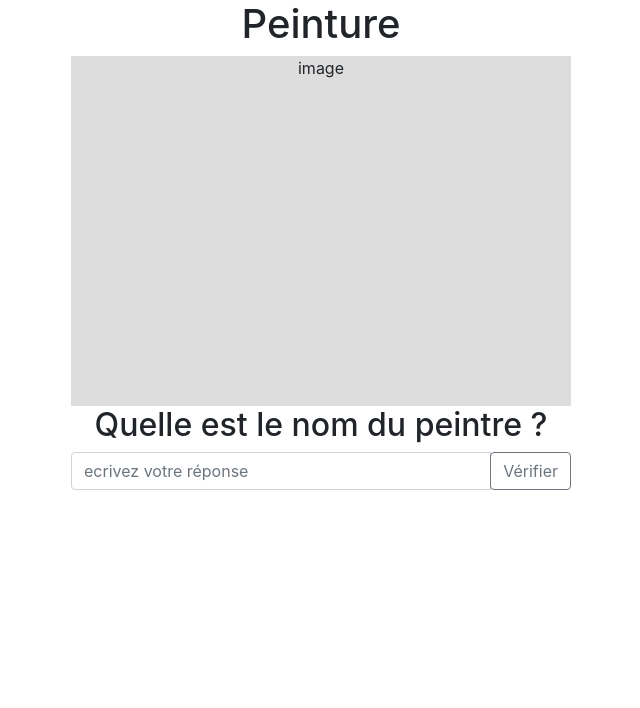
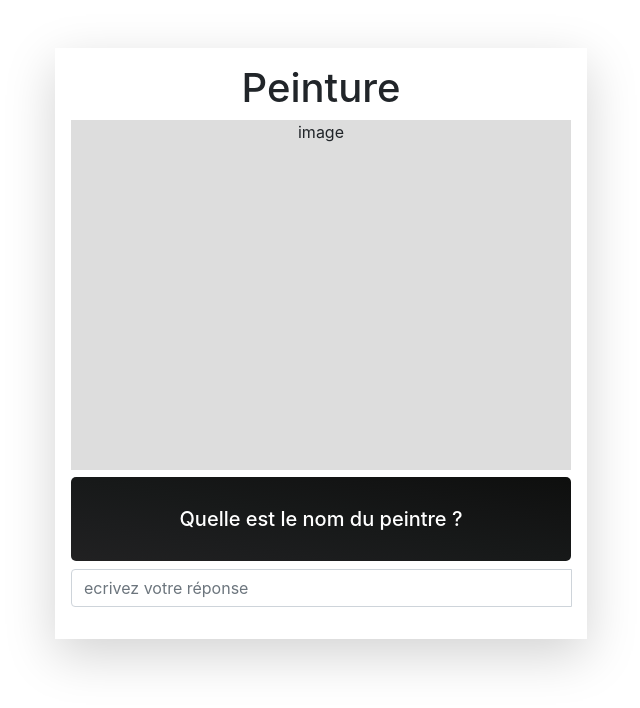
Before and after one commit to llopezjosue/culture, a React (Create React App) app: page /categories/peinture in a window 1280 px wide. Shown: the top 708 px of the page, without its empty margins (319-959 px from the left). Built offline with nearby package versions, Linux system fonts and the light colour scheme.

Commit message:
avancement sur step

```diff
--- a/src/component/Peinture.jsx
+++ b/src/component/Peinture.jsx
@@ -19,6 +19,7 @@ class Peinture extends Component {
       oeuvres: [],
       valueInput: "",
       isValidResponse: false,
+      countResponse: 0,
     };
 
     this.handleChangeInput = this.handleChangeInput.bind(this);
@@ -26,22 +27,48 @@ class Peinture extends Component {
 
   handleChangeInput(event) {
     this.setState({ valueInput: event.target.value });
+    this.setState({ countResponse: this.state.countResponse + 1 });
+  }
+
+  componentDidMount() {}
+
+  componentDidUpdate(prevProps, prevState) {
+    if (this.state.valueInput !== prevState.valueInput) {
+      //bonne reponse =  Salvador Dali
+      if (this.state.valueInput === "toto") {
+        this.setState({ isValidResponse: true });
+      }
+    }
   }
 
   render() {
-    console.log(this.state.valueInput);
+    const displayBtnSuivant = () =>
+      this.state.isValidResponse ? (
+        <Link to="/categories/peinture/question-2">
+          <button renderAs="button" type="button" class="btn btn-primary">
+            Question suivante
+          </button>
+        </Link>
+      ) : null;
+
+    const displayMessageError = () =>
+      this.state.countResponse <= 1 && this.state.isValidResponse === false ? null : (
+        <div className="alert-error">C'est une mauvaise réponse !</div>
+      );
+
+    console.log(this.state.countResponse);
 
     return (
       <div>
         <Container fluid>
           <Row>
-            <div className="containerSmall">
+            <div className="containerSmall shadow-lg">
               <h1>Peinture</h1>
 
               <div className="containerImg">image</div>
 
               <div>
-                <h2>Quelle est le nom du peintre ?</h2>
+                <h2 className="h2Question">Quelle est le nom du peintre ?</h2>
               </div>
 
               <div className="mb-3 input-group">
@@ -51,19 +78,11 @@ class Peinture extends Component {
                   name="reponse1ValueInput"
                   id="reponse1ValueInput"
                   onChange={this.handleChangeInput}
+                  style={this.state.isValidResponse === false ? null : { marginRight: "15px" }}
                 />
-                <div className="input-group-append">
-                  <Link to="/categories/peinture/question-2">
-                    <button
-                      renderAs="button"
-                      type="button"
-                      class="btn btn-outline-secondary"
-                    >
-                      Vérifier
-                    </button>
-                  </Link>
-                </div>
+                <div className="input-group-append">{displayBtnSuivant()}</div>
               </div>
+              {displayMessageError()}
             </div>
           </Row>
         </Container>
--- a/src/component/multi-step/step.css
+++ b/src/component/multi-step/step.css
@@ -8,5 +8,30 @@
     display: flex;
     flex-direction: column;
     margin: auto;
-    max-width: 500px;
+    max-width: auto;
+    padding: 1rem;
+    margin-top: 3rem;
 }
+
+.alert-error {
+    background-color: #da2c2c;
+    padding: 30px;
+    border-radius: 5px;
+    color: white;
+}
+
+.btn-primary {
+    color: #fff;
+    background-color: #007bff;
+    border-color: #007bff;
+}
+
+.h2Question {
+    background-color: #000;
+    background-image: linear-gradient(to right top, #212122, #1c1d1e, #171919, #131414, #0e0f0e);
+    padding: 30px;
+    margin-top: 7px;
+    color: white;
+    border-radius: 5px;
+    font-size: 20px;
+}
```
